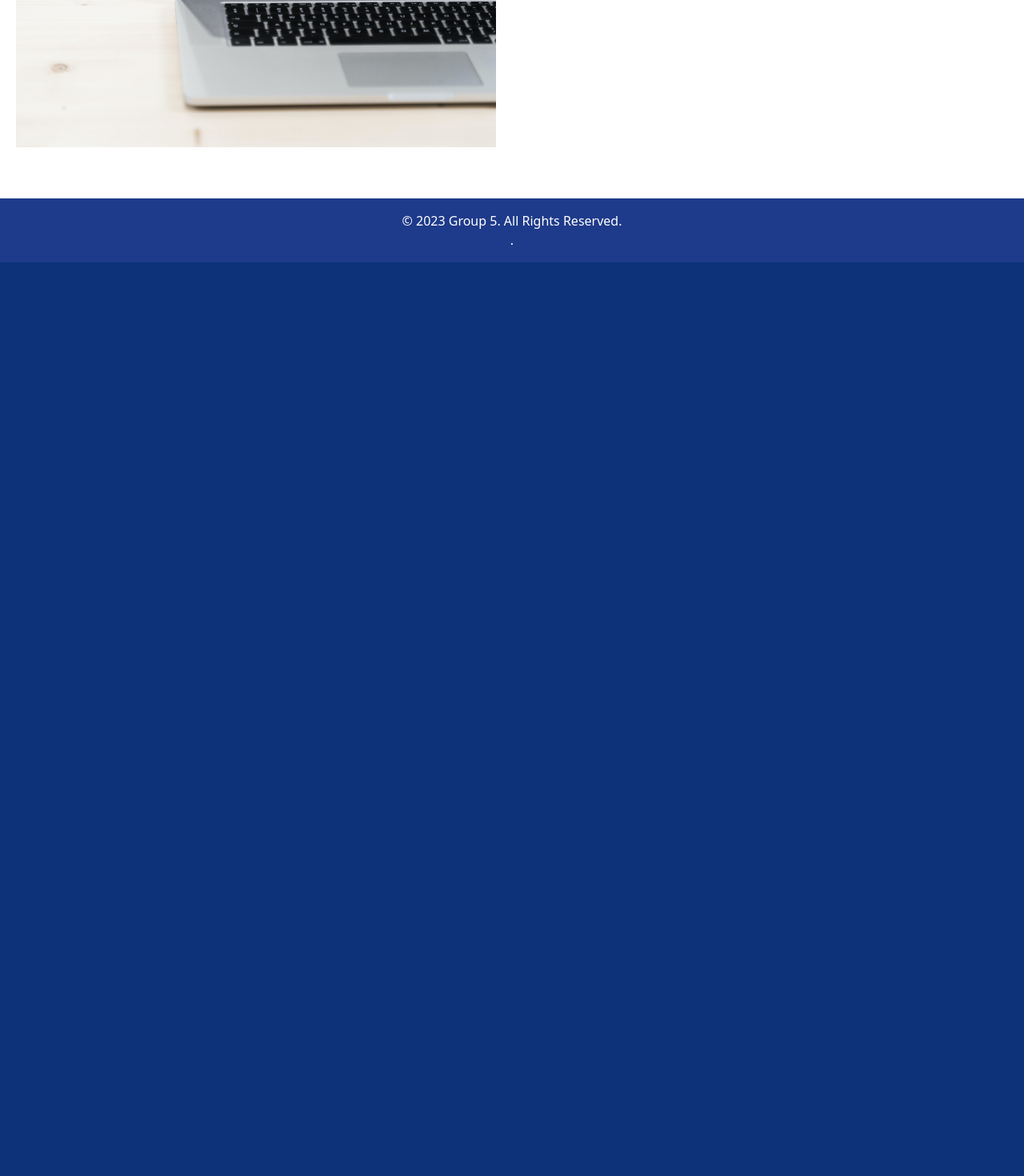
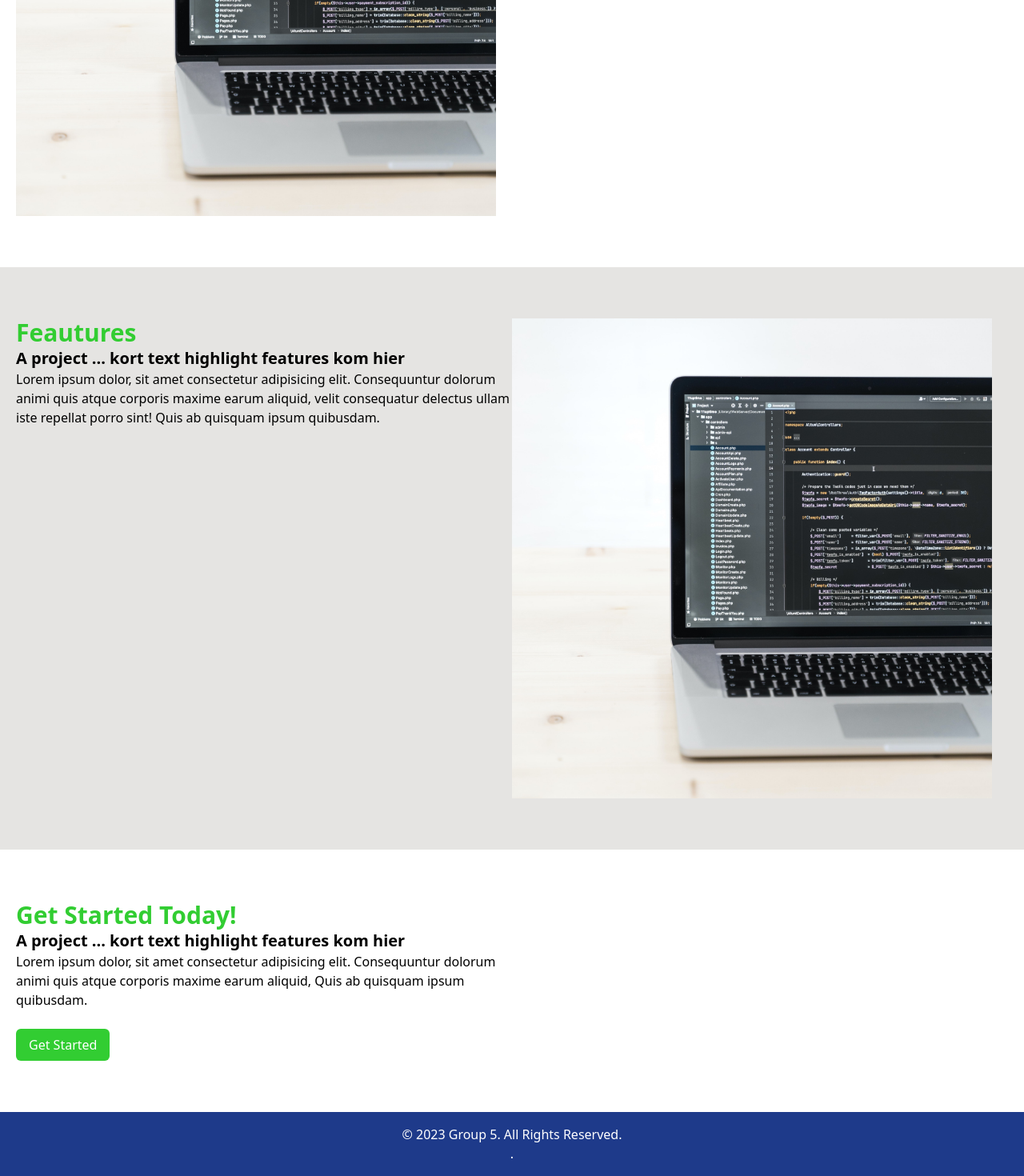
Before and after one commit to JohanLindeque/drone-project-group5, a React (Create React App) app: page / in a window 1280 px wide. Shown: the part 1280-2750 px from the top of the page at 80% size. Before the commit the page ends 1608 px from the top, so only its background shows below. Built offline with nearby package versions, Linux system fonts and the light colour scheme.

Commit message:
Updated UI

```diff
--- a/src/components/About.jsx
+++ b/src/components/About.jsx
@@ -1,16 +1,20 @@
 import React from 'react'
+import drone from'../images/telloDrone.png'
 
 const About = () => {
   return (
-    <div>
+    <div className='  w-full h-screen mx-auto text-center flex flex-col justify-center' >
         <div className='w-full h-auto bg-white py-16 px-4'>
             <h1 className='md:text-6xl sm:text-6xl text-4xl font-bold md:py-6'> About the Project</h1>
 
+            <img className=' max-w-[750px] max-h-[600px] object-none ' src={drone} alt='tello drone' />
+
             <br />
 
+            <div className='flex flex-col justify-center'>
             <section className=''>
-                <h3 className='text-xl font-semibold text-[#EB1402]'>Something</h3>
-                <p>Lorem ipsum dolor sit amet consectetur adipisicing elit. Exercitationem eum commodi dolor architecto,
+                <h3 className='text-xl  font-semibold text-[#EB1402]'>Something</h3>
+                <p className=''>Lorem ipsum dolor sit amet consectetur adipisicing elit. Exercitationem eum commodi dolor architecto,
                      rerum, pariatur, repellat quae ex reiciendis numquam minima iusto. Amet vitae consequuntur impedit illo aut
                      cupiditate sapiente. Quod animi saepe veritatis libero impedit quas vel dolorum, perferendis delectus dicta,
                      est modi, distinctio provident voluptates laboriosam sapiente natus a
@@ -38,6 +42,7 @@ const About = () => {
                      est modi, distinctio provident voluptates laboriosam sapiente natus a
                     t eius rerum quibusdam. Ducimus totam quis natus similique reprehenderit.</p>
             </section>
+            </div>
         </div>
     </div>
   )
--- a/src/components/Home.jsx
+++ b/src/components/Home.jsx
@@ -9,12 +9,13 @@ const Hero = () => {
       {/*  Hero section */}
       <div className='text-white '>
 
-          <div className='  max-w-[800px] mt-[-96px] w-full h-screen mx-auto text-center flex flex-col justify-center'>
-              <img className=' max-w-[750px] max-h-[600px] object-none ' src={drone} alt='tello drone' />
+          <div className='  max-w-[800px] mt-[-10px]  w-full h-screen mx-auto text-center flex flex-col justify-center'>
 
               <p className=' text-[#EB1402] font-bold p-2'>  Securing.......</p>
               <h1 className='md:text-8xl sm:text-6xl text-4xl font-bold md:py-6' >Drone Project</h1>
               <p className='text-xl font-semibold'>A project by <span className='text-[#32CD32]'>Group 5</span></p>
+
+              <img className=' max-w-[750px] max-h-[600px] object-none ' src={drone} alt='tello drone' />
 
           </div>
       </div>
@@ -24,7 +25,7 @@ const Hero = () => {
         <div className='max-w-[1240px] mx-auto grid md:grid-cols-2'>
 
           <div>
-            <img className=' max-w-[750px] max-h-[600px] object-fill ' src={laptop} alt='tello drone' />
+            <img className=' max-w-[750px] max-h-[600px] object-fill ' src={laptop} alt='laptop' />
           </div>
 
           <div>
@@ -36,6 +37,50 @@ const Hero = () => {
         </div>
       </div>
 
+      {/* Feautures section */}
+      <div className='w-full bg-[#E5E4E2] py-16 px-4'>
+        <div className='max-w-[1240px] mx-auto grid md:grid-cols-2'>
+
+          <div>
+            <h1 className='text-3xl font-bold text-[#32CD32]'>Feautures</h1>
+            <p className='text-xl font-semibold'><span>A project ...  kort text highlight features kom hier</span></p>
+            <p>Lorem ipsum dolor, sit amet consectetur adipisicing elit. Consequuntur dolorum animi quis atque corporis maxime earum aliquid, velit consequatur delectus ullam iste repellat porro sint! Quis ab quisquam ipsum quibusdam.</p>
+          </div>
+
+          <div>
+            <img className=' max-w-[750px] max-h-[600px] object-fill ' src={laptop} alt='laptop' />
+          </div>
+
+        </div>
+      </div>
+
+
+      {/* Get started */}
+      <div className='w-full bg-white py-16 px-4 ' >
+        <div className='max-w-[1240px] mx-auto grid md:grid-cols-2'>
+
+          <div className=' items-center'>
+            <div>
+              <h1 className='text-3xl font-bold text-[#32CD32]'>Get Started Today!</h1>
+              <p className='text-xl font-semibold'><span>A project ...  kort text highlight features kom hier</span></p>
+              <p>Lorem ipsum dolor, sit amet consectetur adipisicing elit. Consequuntur dolorum animi quis atque corporis maxime earum aliquid,  Quis ab quisquam ipsum quibusdam.</p>
+            </div>
+
+            <br />
+            <div>
+              <button className='bg-[#32CD32] text-white px-4 py-2 rounded-md'>Get Started</button>
+            </div>
+          </div>
+
+        </div>
+
+        <div className=' items-center'>
+
+
+          </div>
+      </div>
+
+
 
 
     </div>
--- a/src/components/Login.jsx
+++ b/src/components/Login.jsx
@@ -24,7 +24,7 @@ const Login = () => {
                     <div>
                         <button type="submit" class="w-full text-white bg-[#0E327A] hover:bg-primary-700 focus:ring-4 focus:outline-none focus:ring-primary-300 font-medium rounded-lg text-sm px-5 py-2.5 text-center ">Sign in</button>
                         <p class="text-sm font-light text-gray-500 dark:text-gray-400">
-                            Don’t have an account yet? <a href="#" class="font-medium text-[#EB1402] hover:underline ">Sign up</a>
+                            Don’t have an account yet? <a href="/signup" class="font-medium text-[#EB1402] hover:underline ">Sign up</a>
                         </p>
                     </div>
 
--- a/src/components/SignUp.jsx
+++ b/src/components/SignUp.jsx
@@ -31,7 +31,7 @@ const SignUp = () => {
                         <button type="submit" class="w-full text-white bg-[#0E327A] hover:bg-primary-700 focus:ring-4 focus:outline-none focus:ring-primary-300 font-medium rounded-lg text-sm px-5 py-2.5 text-center ">Sign in</button>
 
                         <p class="text-sm font-light text-gray-500 dark:text-gray-400">
-                            Have an account? <a href="#" class="font-medium text-[#EB1402] hover:underline ">Log In</a>
+                            Have an account? <a href="/login" class="font-medium text-[#EB1402] hover:underline ">Log In</a>
                         </p>
                     </div>
 
```
